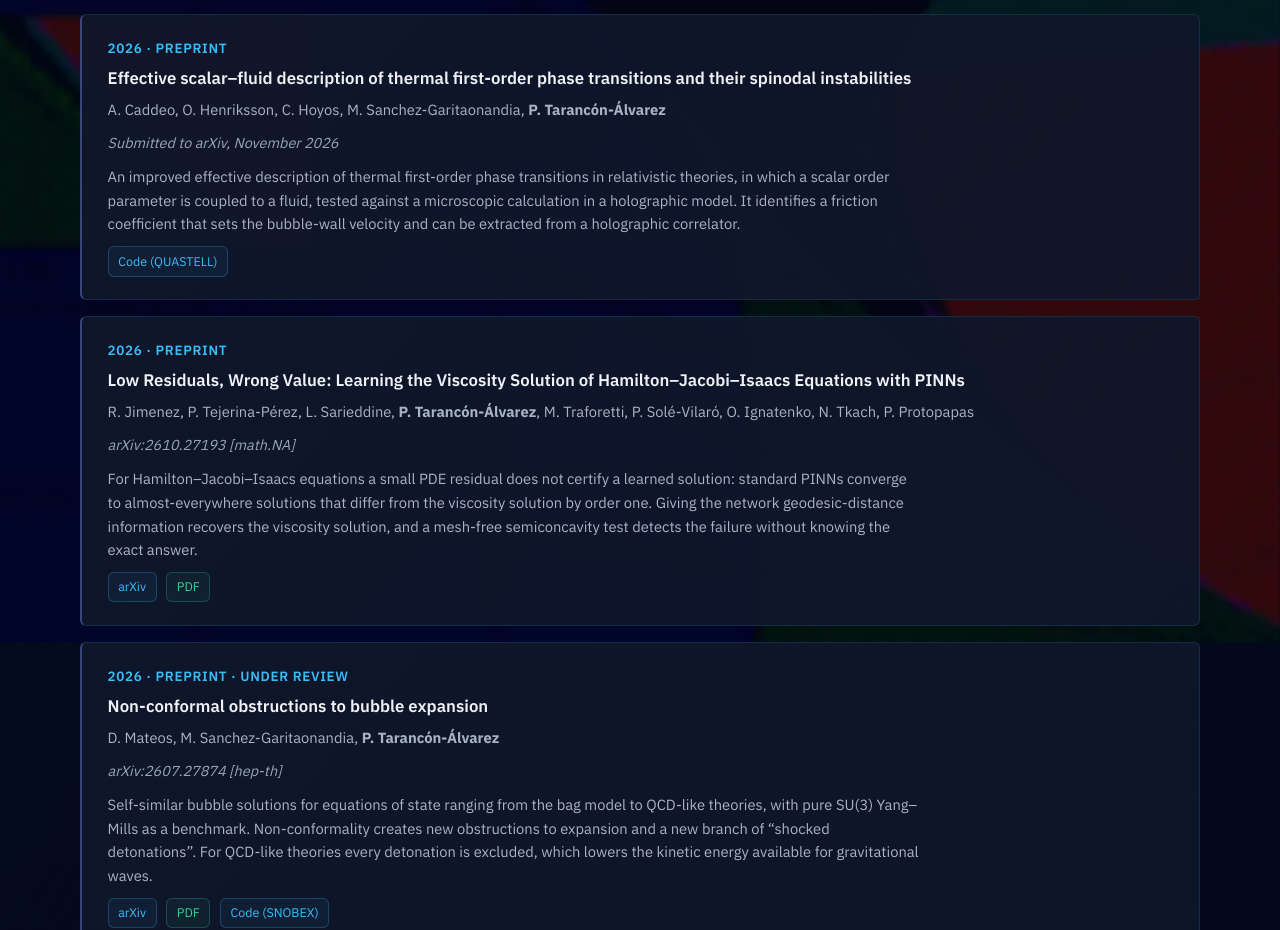
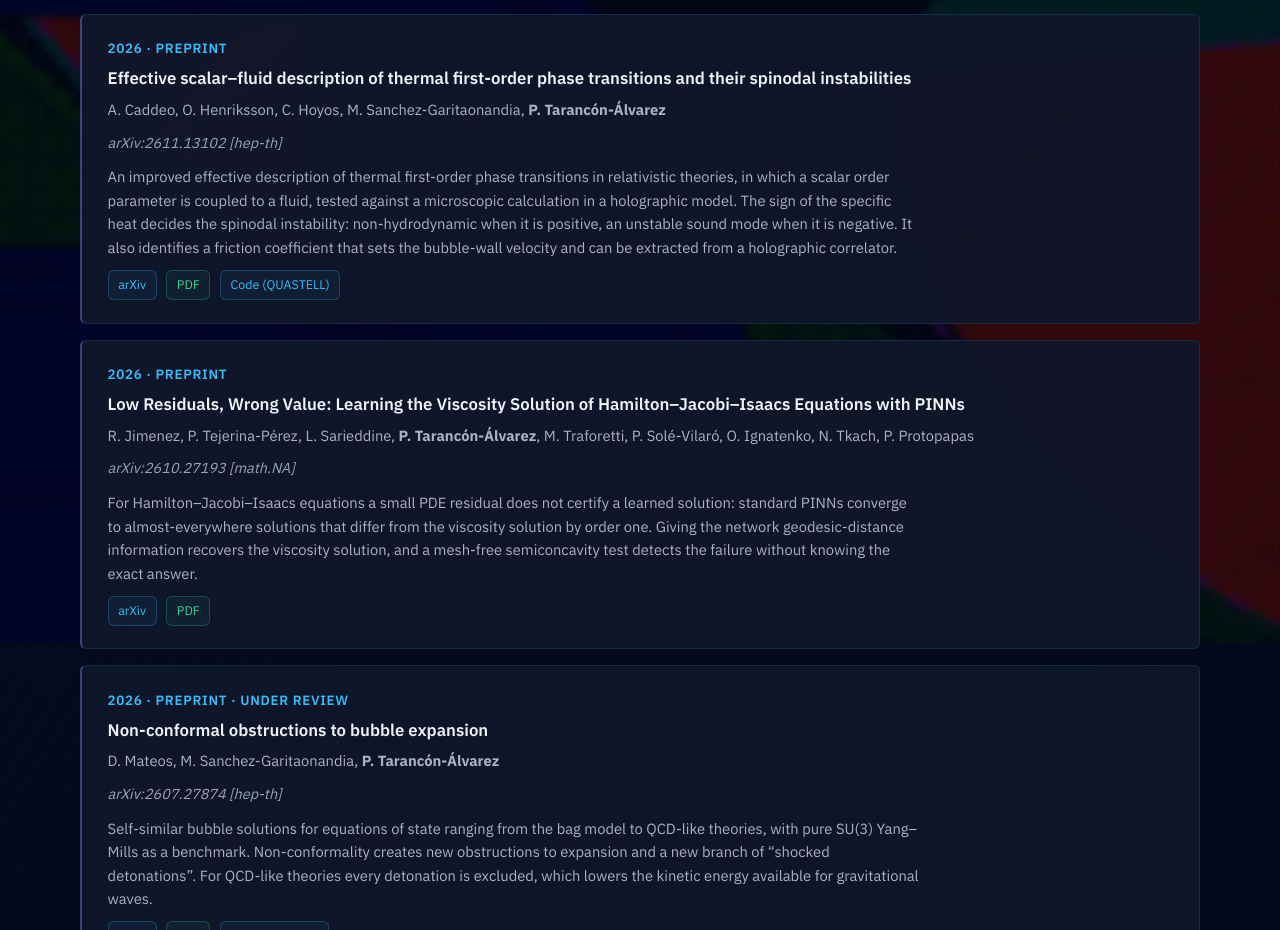
Before and after one commit to pedrota2000/pedrota2000.github.io, a plain HTML site: page index.html in a window 1280 px wide. Shown: the part 2780-3710 px from the top of the page. Drawn offline with Linux system fonts and the light colour scheme; animation ran at ten frames a second.

Commit message:
New publicatoin

```diff
--- a/index.html
+++ b/index.html
@@ -1272,7 +1272,7 @@
           and gives the friction coefficient that sets how fast bubble walls move.
         </p>
         <div class="rlinks">
-          <a href="#pub-scalar-fluid">Preprint 2026</a>
+          <a href="https://arxiv.org/abs/2611.13102" target="_blank" rel="noopener">Preprint 2026</a>
         </div>
       </article>
 
@@ -1358,14 +1358,18 @@
       <div class="pub-year">2026 · Preprint</div>
       <div class="pub-title">Effective scalar–fluid description of thermal first-order phase transitions and their spinodal instabilities</div>
       <div class="pub-authors">A. Caddeo, O. Henriksson, C. Hoyos, M. Sanchez-Garitaonandia, <strong>P. Tarancón-Álvarez</strong></div>
-      <div class="pub-journal">Submitted to arXiv, November 2026</div>
+      <div class="pub-journal">arXiv:2611.13102 [hep-th]</div>
       <p class="pub-summary">
         An improved effective description of thermal first-order phase transitions in relativistic
         theories, in which a scalar order parameter is coupled to a fluid, tested against a microscopic
-        calculation in a holographic model. It identifies a friction coefficient that sets the
-        bubble-wall velocity and can be extracted from a holographic correlator.
+        calculation in a holographic model. The sign of the specific heat decides the spinodal
+        instability: non-hydrodynamic when it is positive, an unstable sound mode when it is negative.
+        It also identifies a friction coefficient that sets the bubble-wall velocity and can be
+        extracted from a holographic correlator.
       </p>
       <div class="pub-links">
+        <a class="pub-link" href="https://arxiv.org/abs/2611.13102" target="_blank" rel="noopener">arXiv</a>
+        <a class="pub-link pdf" href="https://arxiv.org/pdf/2611.13102" target="_blank" rel="noopener">PDF</a>
         <a class="pub-link" href="https://github.com/pedrota2000/QUASTELL" target="_blank" rel="noopener">Code (QUASTELL)</a>
       </div>
     </div>
```
Also changed, not shown: 1 other file.
